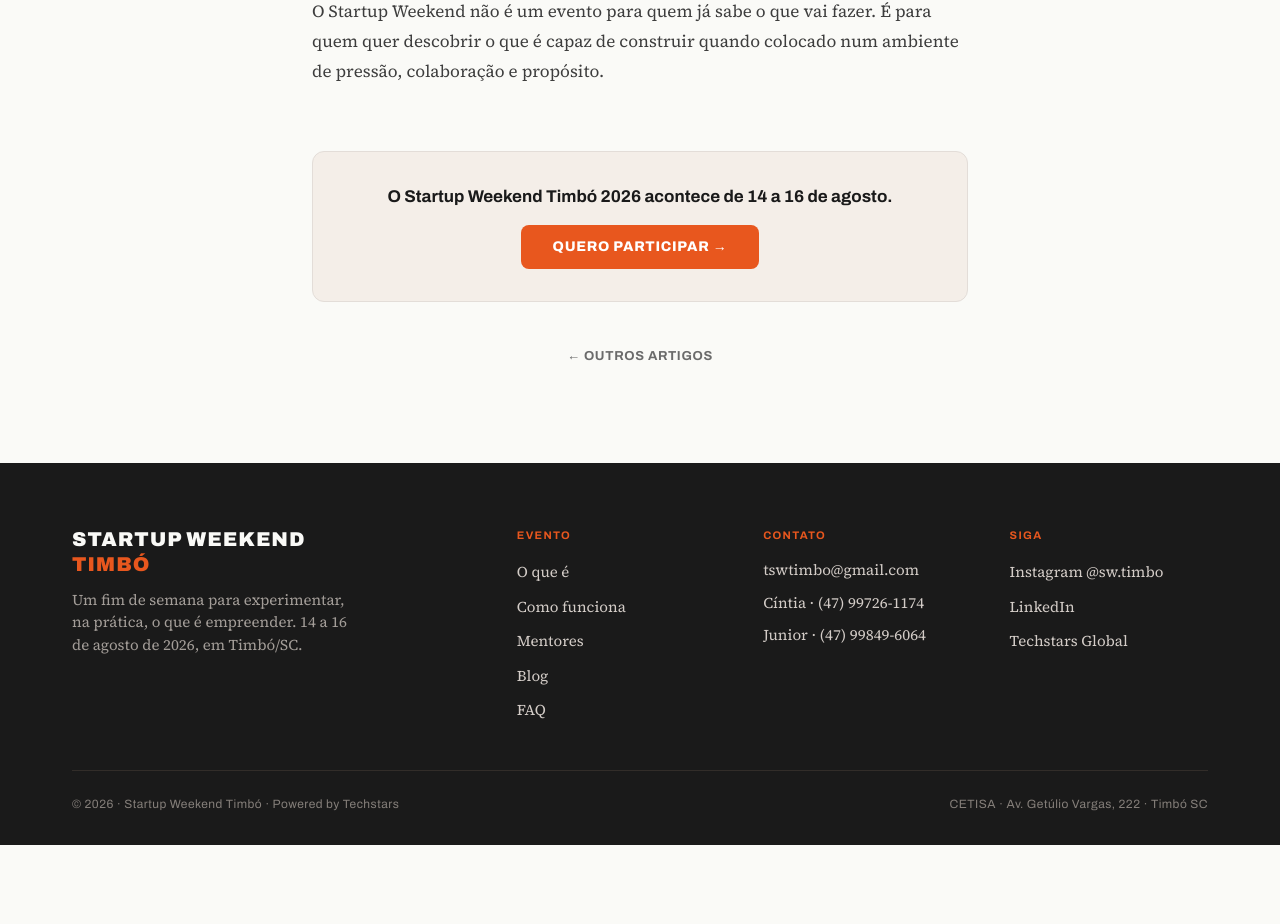
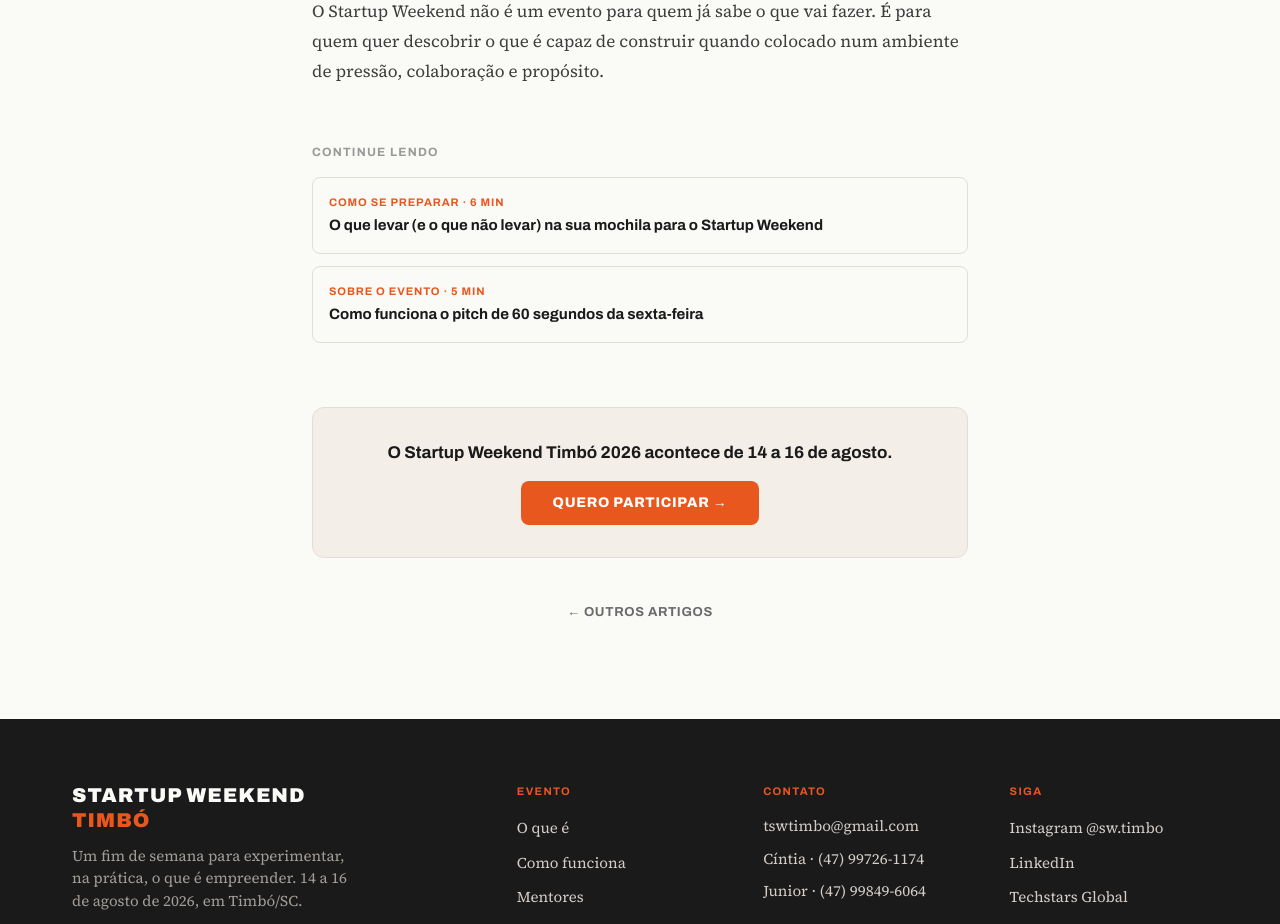
Before and after one commit to mdalmarco/sw2026, a React (Vite) app: page /blog/cheguei-sem-ideia in a window 1280 px wide. Shown: the part 2370-3294 px from the top of the page. Before the commit the page ends 3215 px from the top, so only its background shows below. Built offline with nearby package versions, Linux system fonts and the light colour scheme.

Commit message:
feat: add cross-links between blog posts — interlinkagem for SEO

```diff
--- a/src/pages/BlogPost.tsx
+++ b/src/pages/BlogPost.tsx
@@ -91,6 +91,29 @@ export default function BlogPost() {
             )}
           </div>
 
+          {/* Outros artigos */}
+          <div className="mt-14">
+            <h2 className="mb-4 font-display text-[0.75rem] font-bold uppercase tracking-[0.1em] text-ink-faint">
+              Continue lendo
+            </h2>
+            <div className="space-y-3">
+              {BLOG_POSTS.filter((p) => p.slug !== slug).map((p) => (
+                <Link
+                  key={p.slug}
+                  to={`/blog/${p.slug}`}
+                  className="block rounded-lg border border-[var(--line-soft)] p-4 transition-all hover:border-orange hover:shadow-sm"
+                >
+                  <div className="mb-1 font-display text-[0.6875rem] font-bold uppercase tracking-[0.08em] text-orange">
+                    {p.meta}
+                  </div>
+                  <div className="font-display text-[0.9375rem] font-bold text-ink">
+                    {p.title}
+                  </div>
+                </Link>
+              ))}
+            </div>
+          </div>
+
           {/* CTA de fechamento */}
           <div className="mt-16 rounded-xl border border-[var(--line-soft)] bg-paper-warm p-8 text-center">
             <p className="mb-4 font-display text-[1.0625rem] font-bold text-ink">
```
